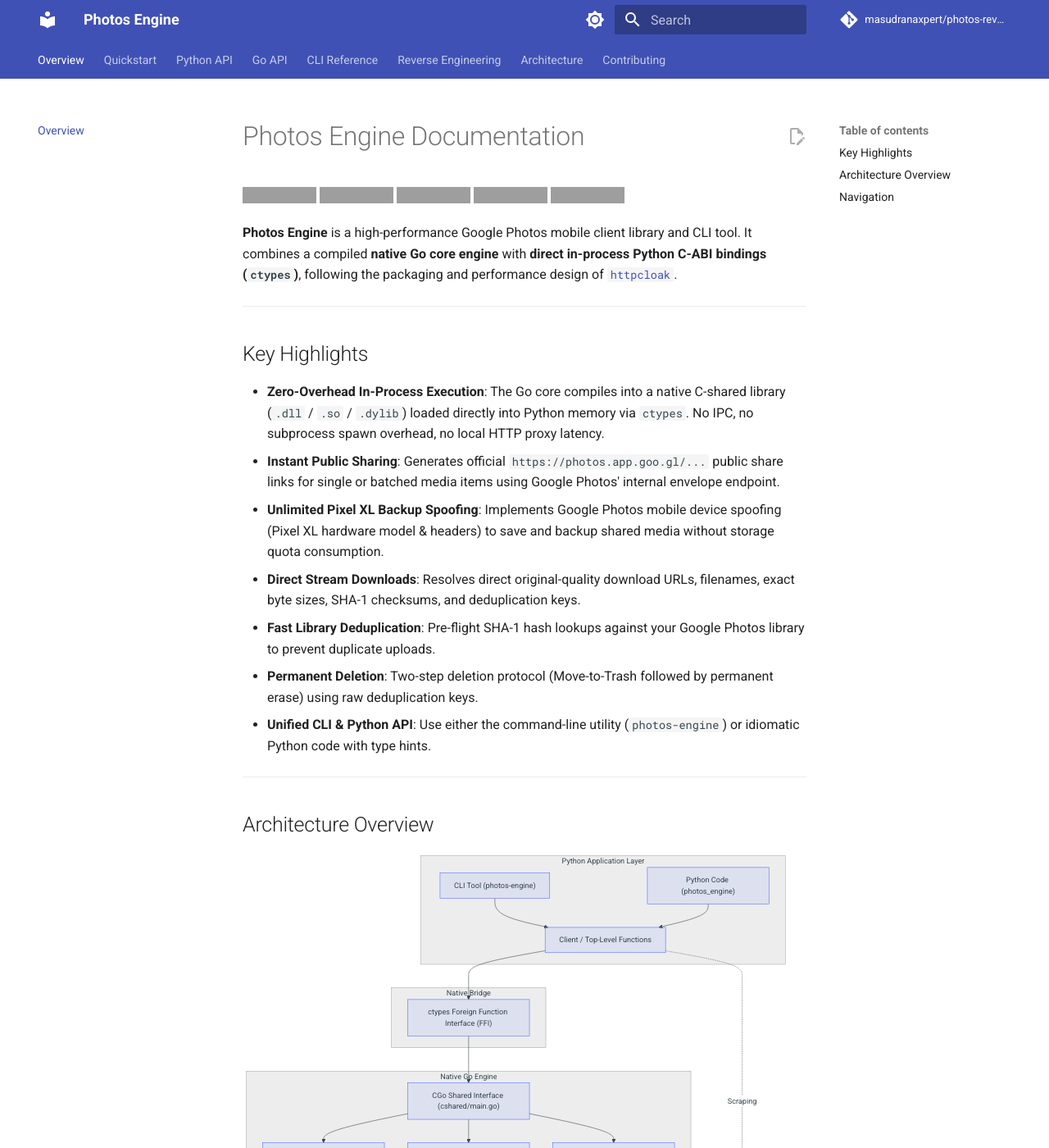
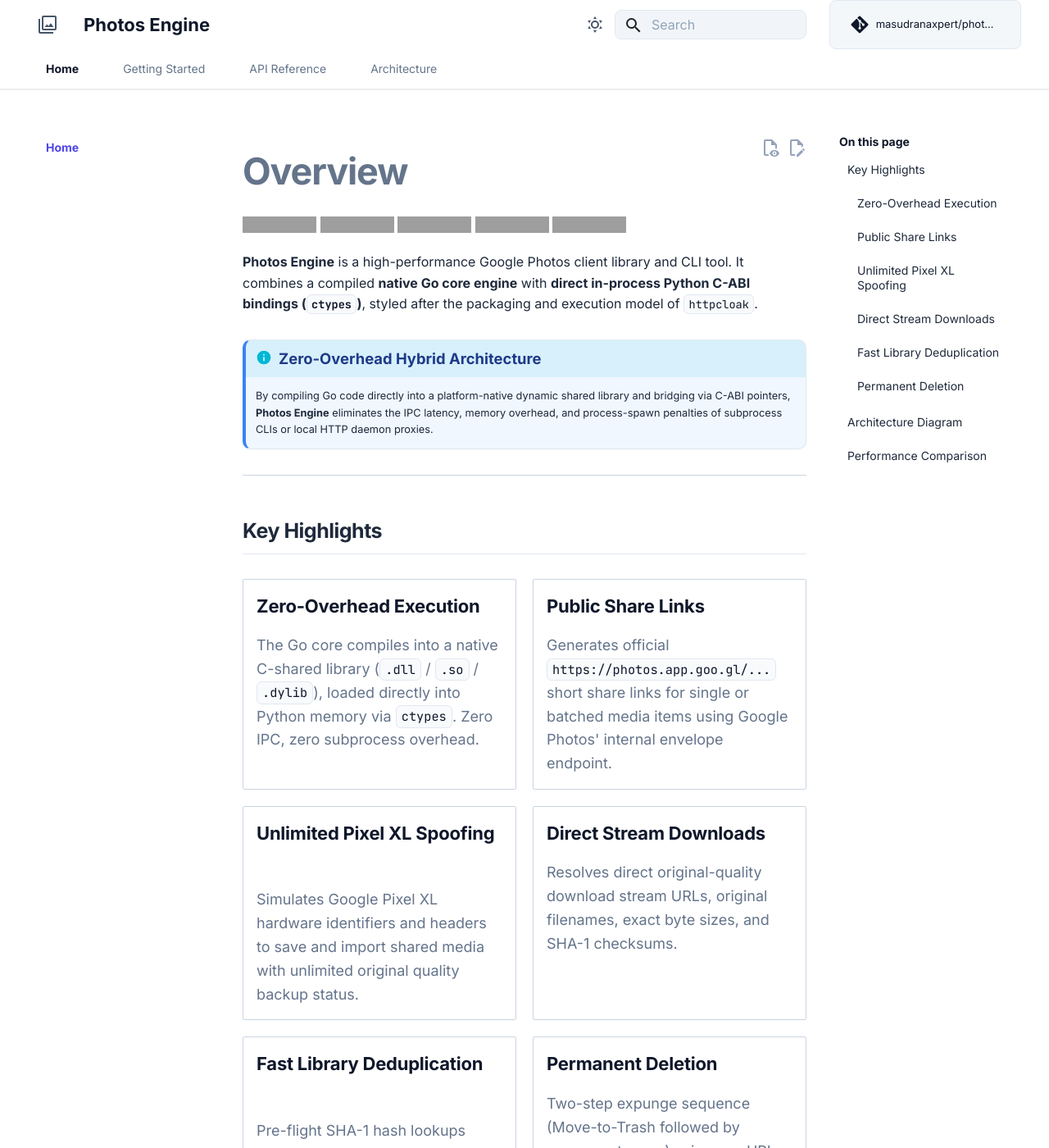
Before and after one commit to masudranaxpert/photos-reverse-engine, an MkDocs documentation site: the page built from docs/index.md, in a window 1280 px wide and 1400 px high. Shown: the whole window at 82% size. Built offline with MkDocs 1.6.1 and Material for MkDocs 9.7.7, drawn with Linux system fonts in a browser that asks for light colours; comment, search, counter and statistics services are not loaded; some of the changed text lies outside the part shown; grey boxes are pictures that could not be loaded.

Commit message:
style: modernize docs with clean white theme, Inter font, custom CSS, and On this page TOC matching mkdocstrings

````diff
--- a/docs/index.md
+++ b/docs/index.md
@@ -1,28 +1,45 @@
-# Photos Engine Documentation
+# Overview
 
-[![Python Version](https://img.shields.io/badge/python-3.9%20%7C%203.10%20%7C%203.11%20%7C%203.12%20%7C%203.13-blue.svg)](https://python.org)
+[![Python Version](https://img.shields.io/badge/python-3.9%20%7C%203.10%20%7C%203.11%20%7C%203.12%20%7C%203.13-3776AB.svg)](https://python.org)
 [![Go Core](https://img.shields.io/badge/go-1.26%2B-00ADD8.svg)](https://golang.org)
-[![Architecture](https://img.shields.io/badge/ABI-C--Shared%20via%20ctypes-brightgreen.svg)]()
-[![Platform](https://img.shields.io/badge/platform-windows%20%7C%20linux%20%7C%20macos-lightgrey.svg)]()
-[![License](https://img.shields.io/badge/license-MIT-green.svg)](https://opensource.org/licenses/MIT)
+[![Architecture](https://img.shields.io/badge/ABI-C--Shared%20via%20ctypes-4EBA6F.svg)]()
+[![Platform](https://img.shields.io/badge/platform-windows%20%7C%20linux%20%7C%20macos-64748B.svg)]()
+[![License](https://img.shields.io/badge/license-MIT-10B981.svg)](https://opensource.org/licenses/MIT)
 
-**Photos Engine** is a high-performance Google Photos mobile client library and CLI tool. It combines a compiled **native Go core engine** with **direct in-process Python C-ABI bindings (`ctypes`)**, following the packaging and performance design of [`httpcloak`](https://github.com/sardanioss/httpcloak).
+**Photos Engine** is a high-performance Google Photos client library and CLI tool. It combines a compiled **native Go core engine** with **direct in-process Python C-ABI bindings (`ctypes`)**, styled after the packaging and execution model of [`httpcloak`](https://github.com/sardanioss/httpcloak).
+
+!!! info "Zero-Overhead Hybrid Architecture"
+    By compiling Go code directly into a platform-native dynamic shared library and bridging via C-ABI pointers, **Photos Engine** eliminates the IPC latency, memory overhead, and process-spawn penalties of subprocess CLIs or local HTTP daemon proxies.
 
 ---
 
 ## Key Highlights
 
-- **Zero-Overhead In-Process Execution**: The Go core compiles into a native C-shared library (`.dll` / `.so` / `.dylib`) loaded directly into Python memory via `ctypes`. No IPC, no subprocess spawn overhead, no local HTTP proxy latency.
-- **Instant Public Sharing**: Generates official `https://photos.app.goo.gl/...` public share links for single or batched media items using Google Photos' internal envelope endpoint.
-- **Unlimited Pixel XL Backup Spoofing**: Implements Google Photos mobile device spoofing (Pixel XL hardware model & headers) to save and backup shared media without storage quota consumption.
-- **Direct Stream Downloads**: Resolves direct original-quality download URLs, filenames, exact byte sizes, SHA-1 checksums, and deduplication keys.
-- **Fast Library Deduplication**: Pre-flight SHA-1 hash lookups against your Google Photos library to prevent duplicate uploads.
-- **Permanent Deletion**: Two-step deletion protocol (Move-to-Trash followed by permanent erase) using raw deduplication keys.
-- **Unified CLI & Python API**: Use either the command-line utility (`photos-engine`) or idiomatic Python code with type hints.
+<div class="grid cards" markdown>
+
+-   ### Zero-Overhead Execution
+    The Go core compiles into a native C-shared library (`.dll` / `.so` / `.dylib`), loaded directly into Python memory via `ctypes`. Zero IPC, zero subprocess overhead.
+
+-   ### Public Share Links
+    Generates official `https://photos.app.goo.gl/...` short share links for single or batched media items using Google Photos' internal envelope endpoint.
+
+-   ### Unlimited Pixel XL Spoofing
+    Simulates Google Pixel XL hardware identifiers and headers to save and import shared media with unlimited original quality backup status.
+
+-   ### Direct Stream Downloads
+    Resolves direct original-quality download stream URLs, original filenames, exact byte sizes, and SHA-1 checksums.
+
+-   ### Fast Library Deduplication
+    Pre-flight SHA-1 hash lookups against your Google Photos library to prevent duplicate uploads before spending network bandwidth.
+
+-   ### Permanent Deletion
+    Two-step expunge sequence (Move-to-Trash followed by permanent erase) using raw URL-safe deduplication keys.
+
+</div>
 
 ---
 
-## Architecture Overview
+## Architecture Diagram
 
 ```mermaid
 graph TD
@@ -63,11 +80,10 @@
 
 ---
 
-## Navigation
+## Performance Comparison
 
-- [Quickstart Guide](quickstart.md): Get up and running with Python, Go, or the CLI.
-- [Python API Reference](api-reference.md): Detailed classes, methods, and types for Python.
-- [Go API Reference](go-api-reference.md): Complete Go core package methods, structs, and examples.
-- [CLI Reference](cli-reference.md): Command-line tool commands and options.
-- [Reverse Engineering Deep Dive](reverse-engineering.md): Google Photos mobile protobuf protocols, read masks, and device spoofing.
-- [Architecture & C-ABI](architecture.md): How Go and Python communicate with zero overhead.
+| Approach | Latency / Call | Process Memory | Binary Size | Port Binding |
+| :--- | :--- | :--- | :--- | :--- |
+| **Subprocess CLI (`.exe`)** | ~120 ms | High (forks new process) | ~15 MB per tool | None |
+| **Local Proxy Server** | ~20–40 ms | High (background daemon) | ~30 MB | Required |
+| **`photos-engine` (C-ABI)** | **< 0.5 ms** | **Low (shared process)** | **Single `.dll`** | **None** |
--- /dev/null
+++ b/docs/stylesheets/extra.css
@@ -0,0 +1,334 @@
+/* Modern Ultra-Clean Theme Stylesheet for Photos Engine Docs */
+
+/* --- Font & Typography --- */
+:root {
+  --md-text-font: 'Inter', -apple-system, BlinkMacSystemFont, 'Segoe UI', Roboto, sans-serif;
+  --md-code-font: 'JetBrains Mono', SFMono-Regular, Menlo, Monaco, Consolas, monospace;
+}
+
+/* --- Light Mode Refinements (Clean White & Slate) --- */
+[data-md-color-scheme="default"] {
+  --md-primary-fg-color: #ffffff;
+  --md-primary-fg-color--light: #f8fafc;
+  --md-primary-fg-color--dark: #0f172a;
+  --md-default-bg-color: #ffffff;
+  --md-default-fg-color: #1e293b;
+  --md-default-fg-color--light: #64748b;
+  --md-default-fg-color--lighter: #94a3b8;
+  --md-default-fg-color--lightest: #cbd5e1;
+  --md-code-bg-color: #f1f5f9;
+  --md-code-fg-color: #0f172a;
+}
+
+/* Top Header Bar */
+.md-header {
+  border-bottom: 1px solid rgba(226, 232, 240, 0.8);
+  box-shadow: none !important;
+}
+
+[data-md-color-scheme="default"] .md-header {
+  background-color: #ffffff !important;
+  color: #0f172a !important;
+}
+
+[data-md-color-scheme="default"] .md-header__topic {
+  color: #0f172a !important;
+  font-weight: 700 !important;
+  font-size: 1.1rem;
+}
+
+[data-md-color-scheme="default"] .md-header__button {
+  color: #475569 !important;
+}
+
+[data-md-color-scheme="default"] .md-header__button:hover {
+  color: #0f172a !important;
+}
+
+/* Header Repository Link / Stars Badge */
+.md-header__source {
+  margin-left: 1rem;
+}
+
+.md-source {
+  background: rgba(241, 245, 249, 0.8);
+  border: 1px solid #e2e8f0;
+  border-radius: 8px;
+  padding: 0.25rem 0.6rem;
+  transition: all 0.2s ease;
+}
+
+[data-md-color-scheme="dark"] .md-source {
+  background: rgba(30, 41, 59, 0.7);
+  border-color: #334155;
+}
+
+.md-source:hover {
+  border-color: #cbd5e1;
+  background: #f8fafc;
+}
+
+/* Modern Search Box */
+.md-search__inner {
+  border-radius: 8px;
+}
+
+.md-search__form {
+  background-color: #f1f5f9 !important;
+  border: 1px solid #e2e8f0 !important;
+  border-radius: 8px !important;
+  transition: border-color 0.2s, background-color 0.2s;
+}
+
+[data-md-color-scheme="dark"] .md-search__form {
+  background-color: #1e293b !important;
+  border-color: #334155 !important;
+}
+
+.md-search__input {
+  color: #1e293b !important;
+}
+
+[data-md-color-scheme="dark"] .md-search__input {
+  color: #f8fafc !important;
+}
+
+.md-search__input::placeholder {
+  color: #94a3b8 !important;
+}
+
+/* Top Navigation Tabs Bar */
+.md-tabs {
+  background-color: #ffffff !important;
+  border-bottom: 1px solid #e2e8f0;
+}
+
+[data-md-color-scheme="dark"] .md-tabs {
+  background-color: #0f172a !important;
+  border-bottom-color: #1e293b;
+}
+
+.md-tabs__list {
+  gap: 0.5rem;
+}
+
+.md-tabs__link {
+  font-weight: 500;
+  color: #64748b !important;
+  padding: 0.75rem 0.5rem !important;
+  margin: 0 !important;
+  border-bottom: 2px solid transparent;
+  transition: all 0.2s ease;
+  opacity: 1 !important;
+}
+
+.md-tabs__link:hover {
+  color: #0f172a !important;
+}
+
+.md-tabs__item--active .md-tabs__link {
+  color: #0f172a !important;
+  font-weight: 700 !important;
+  border-bottom: 2px solid #0f172a !important;
+}
+
+[data-md-color-scheme="dark"] .md-tabs__link {
+  color: #94a3b8 !important;
+}
+
+[data-md-color-scheme="dark"] .md-tabs__item--active .md-tabs__link {
+  color: #ffffff !important;
+  border-bottom-color: #ffffff !important;
+}
+
+/* Sidebar Navigation */
+.md-nav__title {
+  font-weight: 700;
+  color: #0f172a;
+}
+
+.md-nav__item {
+  margin-bottom: 0.15rem;
+}
+
+.md-nav__link {
+  border-radius: 6px;
+  padding: 0.35rem 0.5rem;
+  transition: all 0.15s ease;
+}
+
+.md-nav__link:hover {
+  background-color: rgba(241, 245, 249, 0.7);
+  color: #0f172a;
+}
+
+.md-nav__link--active {
+  font-weight: 600;
+  color: #4f46e5 !important;
+}
+
+/* Main Content Headings */
+h1 {
+  font-weight: 800 !important;
+  letter-spacing: -0.025em !important;
+  margin-top: 1rem !important;
+  margin-bottom: 1.25rem !important;
+  font-size: 2.25rem !important;
+}
+
+h2 {
+  font-weight: 700 !important;
+  letter-spacing: -0.02em !important;
+  margin-top: 2.5rem !important;
+  border-bottom: 1px solid #e2e8f0;
+  padding-bottom: 0.5rem;
+}
+
+h3 {
+  font-weight: 600 !important;
+  margin-top: 1.75rem !important;
+}
+
+/* Inline Code Pills */
+code {
+  font-size: 0.85em !important;
+  padding: 0.15em 0.4em !important;
+  border-radius: 6px !important;
+  border: 1px solid #e2e8f0;
+  background-color: #f8fafc !important;
+  color: #0f172a !important;
+  font-family: var(--md-code-font) !important;
+}
+
+[data-md-color-scheme="dark"] code {
+  border-color: #334155;
+  background-color: #1e293b !important;
+  color: #f8fafc !important;
+}
+
+/* Code Blocks */
+.highlight {
+  border-radius: 10px;
+  border: 1px solid #e2e8f0;
+  overflow: hidden;
+  margin: 1.25rem 0;
+}
+
+[data-md-color-scheme="dark"] .highlight {
+  border-color: #334155;
+}
+
+.highlight code {
+  border: none !important;
+  background-color: transparent !important;
+  padding: 0 !important;
+}
+
+/* Modern Admonition Callout Boxes (Matching Image 2) */
+.admonition {
+  border-radius: 10px !important;
+  border: 1px solid #e2e8f0 !important;
+  box-shadow: 0 1px 3px rgba(0, 0, 0, 0.03) !important;
+  margin: 1.5rem 0 !important;
+  overflow: hidden;
+}
+
+.admonition.info, .admonition.note {
+  border-left: 4px solid #3b82f6 !important;
+  background-color: #f0f7ff !important;
+}
+
+[data-md-color-scheme="dark"] .admonition.info,
+[data-md-color-scheme="dark"] .admonition.note {
+  border-left: 4px solid #60a5fa !important;
+  background-color: rgba(30, 58, 138, 0.2) !important;
+}
+
+.admonition-title {
+  font-weight: 600 !important;
+  font-size: 0.92rem !important;
+  color: #1e3a8a !important;
+}
+
+[data-md-color-scheme="dark"] .admonition-title {
+  color: #93c5fd !important;
+}
+
+.admonition.tip {
+  border-left: 4px solid #10b981 !important;
+  background-color: #f0fdf4 !important;
+}
+
+.admonition.warning {
+  border-left: 4px solid #f59e0b !important;
+  background-color: #fffbeb !important;
+}
+
+/* Table Design */
+.md-typeset table:not([class]) {
+  border: 1px solid #e2e8f0;
+  border-radius: 8px;
+  overflow: hidden;
+  display: inline-block;
+  max-width: 100%;
+}
+
+.md-typeset table:not([class]) th {
+  background-color: #f8fafc;
+  color: #0f172a;
+  font-weight: 600;
+  border-bottom: 1px solid #e2e8f0;
+}
+
+[data-md-color-scheme="dark"] .md-typeset table:not([class]) th {
+  background-color: #1e293b;
+  color: #f8fafc;
+  border-bottom-color: #334155;
+}
+
+/* Feature Cards Grid (Homepage) */
+.grid.cards {
+  display: grid;
+  grid-template-columns: repeat(auto-fit, minmax(280px, 1fr));
+  gap: 1rem;
+  margin: 1.5rem 0;
+}
+
+.grid.cards > div {
+  background: #ffffff;
+  border: 1px solid #e2e8f0;
+  border-radius: 10px;
+  padding: 1.25rem;
+  transition: transform 0.2s ease, box-shadow 0.2s ease, border-color 0.2s ease;
+}
+
+[data-md-color-scheme="dark"] .grid.cards > div {
+  background: #1e293b;
+  border-color: #334155;
+}
+
+.grid.cards > div:hover {
+  transform: translateY(-2px);
+  box-shadow: 0 4px 12px rgba(0, 0, 0, 0.05);
+  border-color: #cbd5e1;
+}
+
+.grid.cards h3 {
+  margin-top: 0 !important;
+  font-size: 1.1rem !important;
+  color: #0f172a;
+}
+
+[data-md-color-scheme="dark"] .grid.cards h3 {
+  color: #f8fafc;
+}
+
+.grid.cards p {
+  color: #64748b;
+  font-size: 0.9rem;
+  margin-bottom: 0;
+}
+
+[data-md-color-scheme="dark"] .grid.cards p {
+  color: #94a3b8;
+}
--- a/mkdocs.yml
+++ b/mkdocs.yml
@@ -10,57 +10,77 @@
 theme:
   name: material
   language: en
+  icon:
+    logo: material/image-multiple-outline
+  font:
+    text: Inter
+    code: JetBrains Mono
   palette:
     - media: "(prefers-color-scheme: light)"
       scheme: default
-      primary: indigo
+      primary: white
       accent: indigo
       toggle:
-        icon: material/brightness-7
+        icon: material/weather-sunny
         name: Switch to dark mode
     - media: "(prefers-color-scheme: dark)"
       scheme: slate
-      primary: indigo
+      primary: black
       accent: indigo
       toggle:
-        icon: material/brightness-4
+        icon: material/weather-night
         name: Switch to light mode
   features:
     - navigation.tabs
+    - navigation.tabs.sticky
     - navigation.sections
     - navigation.top
     - navigation.tracking
+    - navigation.indexes
+    - navigation.path
+    - toc.follow
     - search.suggest
     - search.highlight
+    - search.share
     - content.code.copy
     - content.action.edit
+    - content.action.view
+
+extra_css:
+  - stylesheets/extra.css
 
 markdown_extensions:
+  - toc:
+      permalink: "#"
+      title: "On this page"
+  - admonition
+  - pymdownx.details
+  - pymdownx.superfences:
+      custom_fences:
+        - name: mermaid
+          class: mermaid
+          format: !!python/name:pymdownx.superfences.fence_code_format
   - pymdownx.highlight:
       anchor_linenums: true
       line_spans: __span
       pygments_lang_class: true
   - pymdownx.inlinehilite
   - pymdownx.snippets
-  - pymdownx.superfences:
-      custom_fences:
-        - name: mermaid
-          class: mermaid
-          format: !!python/name:pymdownx.superfences.fence_code_format
   - pymdownx.tabbed:
       alternate_style: true
-  - pymdownx.details
-  - admonition
   - tables
   - attr_list
   - md_in_html
 
 nav:
-  - Overview: index.md
-  - Quickstart: quickstart.md
-  - Python API: api-reference.md
-  - Go API: go-api-reference.md
-  - CLI Reference: cli-reference.md
-  - Reverse Engineering: reverse-engineering.md
-  - Architecture: architecture.md
-  - Contributing: contributing.md
+  - Home: index.md
+  - Getting Started:
+      - Quickstart: quickstart.md
+      - Development Setup: contributing.md
+  - API Reference:
+      - Python API: api-reference.md
+      - Go Core API: go-api-reference.md
+      - CLI Manual: cli-reference.md
+  - Architecture:
+      - C-ABI & System Design: architecture.md
+      - Mobile Reverse Engineering: reverse-engineering.md
````
